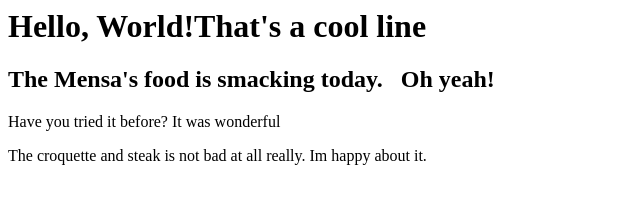
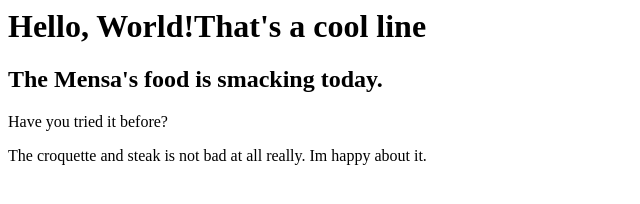
Before and after one commit to 24W-DGPH/GPH_ordesh, a plain HTML site: page Index.html in a window 1280 px wide. Shown: the whole page, without its empty margins (0-640 px from the left). Drawn offline with Linux system fonts and the light colour scheme.

Commit message:
Update Index.html

```diff
--- a/Index.html
+++ b/Index.html
@@ -4,9 +4,9 @@
      </head>
      <body>
         <h1>Hello, World!That's a cool line </h1>
-         <h2>The Mensa's food is smacking today.  &nbsp; Oh yeah!</h2>
+         <h2>The Mensa's food is smacking today.</h2>
      </body>
-         <b1> Have you tried it before? It was wonderful </b1>
+         <b1> Have you tried it before? </b1>
 
        <p> The croquette and steak is not bad at all really. Im happy about it.
        </p>
```
